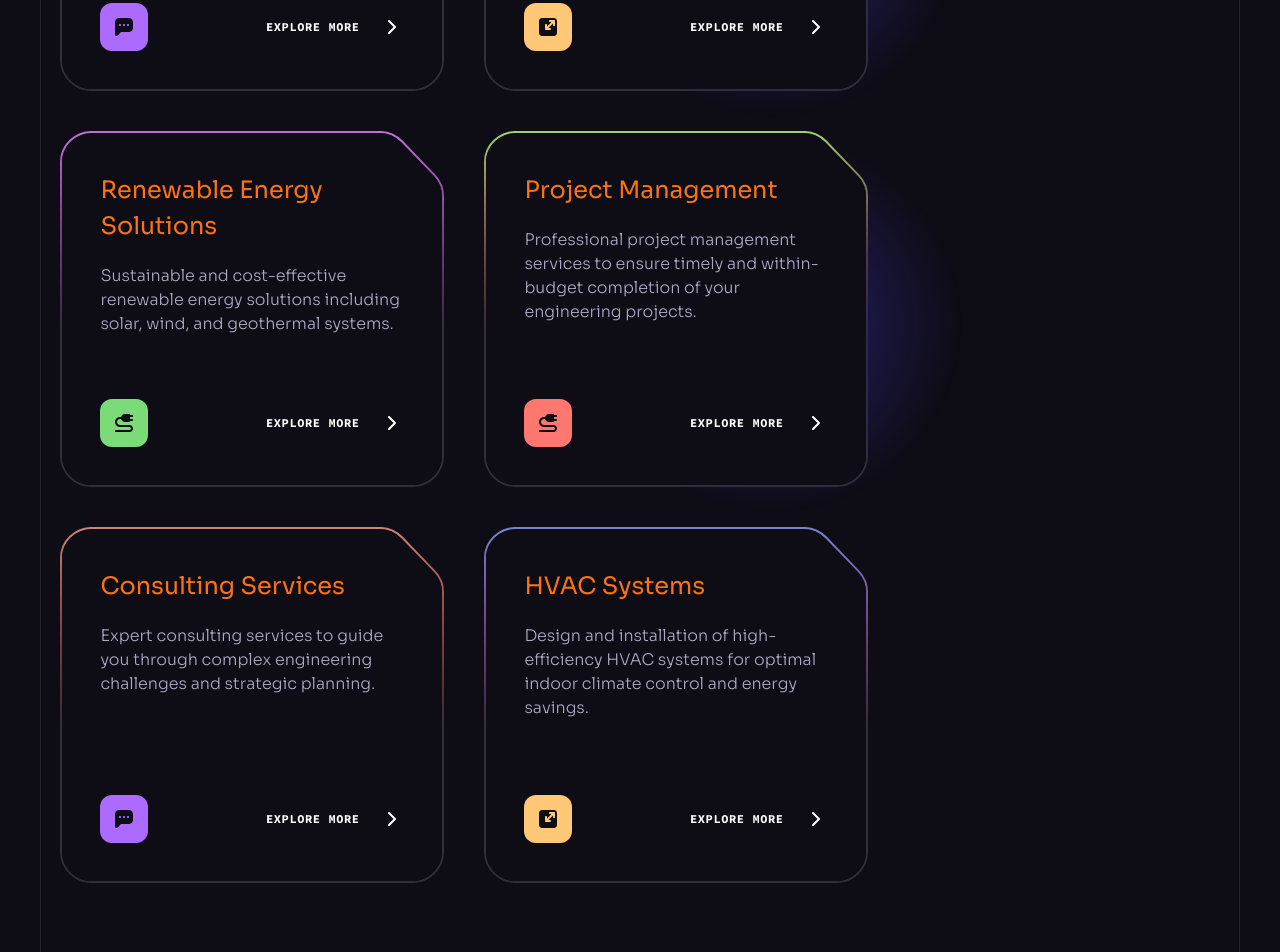
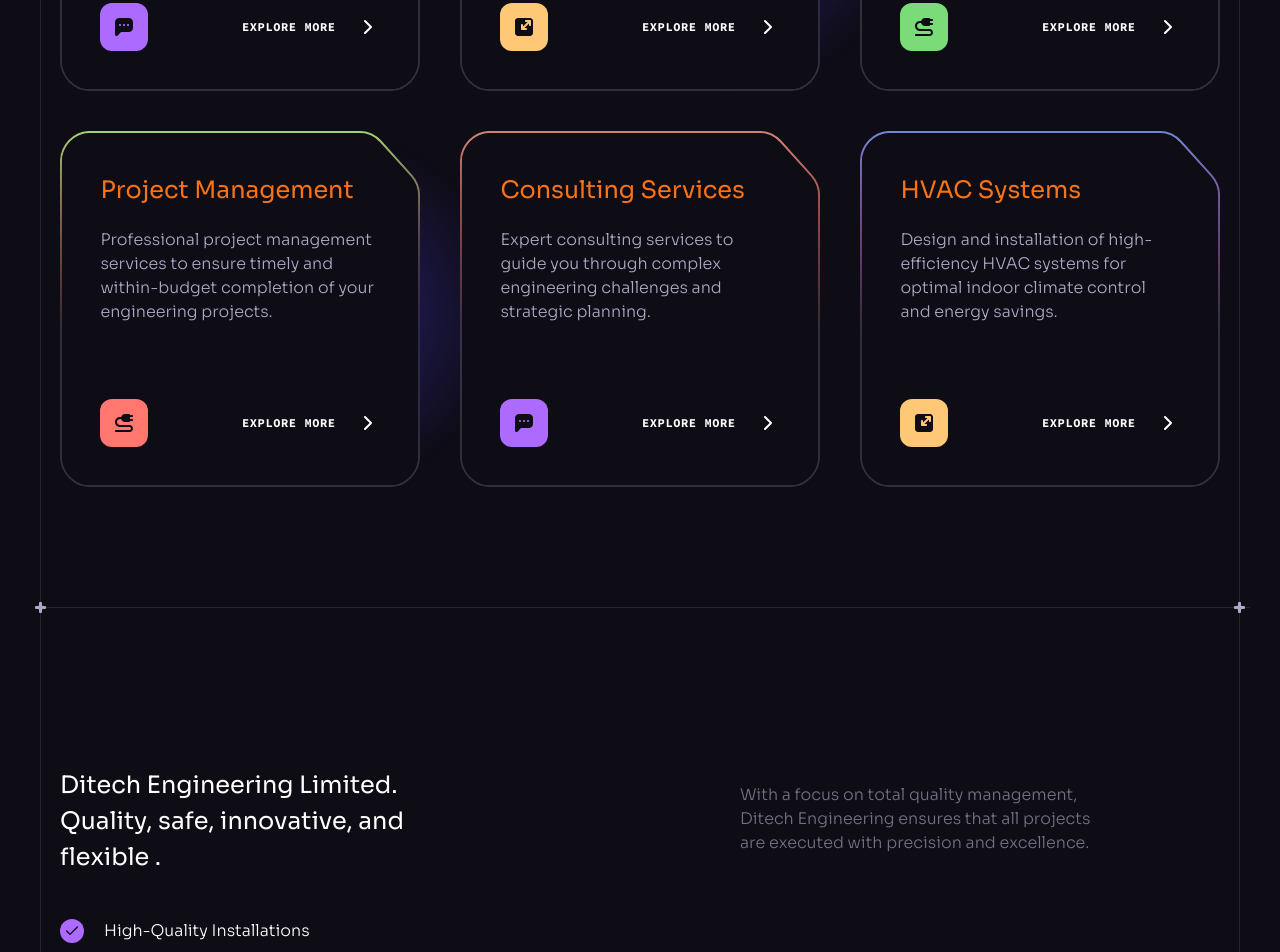
Before and after one commit to geogrey12muiruri/Ditech-engineering, a React (Vite) app: page / in a window 1280 px wide. Shown: the part 2880-3832 px from the top of the page. Built offline with nearby package versions, Linux system fonts and the light colour scheme.

Commit message:
updated the user Interface

```diff
--- a/src/components/Collaboration.jsx
+++ b/src/components/Collaboration.jsx
@@ -10,7 +10,7 @@
       <div className="container lg:flex">
         <div className="max-w-[25rem]">
           <h5 className="h5 mb-4 md:mb-8">
-            Ditech Engineering  quality, safe, innovative, and flexible .
+            Ditech Engineering Limited. Quality, safe, innovative, and flexible .
           </h5>
 
           <ul className="max-w-[22rem] mb-10 md:mb-14">
--- a/src/components/CompanyLogos.jsx
+++ b/src/components/CompanyLogos.jsx
@@ -26,10 +26,11 @@
           title="We Deliver"
         />
 
-        <div className="flex flex-wrap gap-10 mb-10">
+        {/* Updated to a grid layout for desktop */}
+        <div className="grid grid-cols-1 md:grid-cols-2 lg:grid-cols-3 gap-10 mb-10">
           {services.map((item) => (
             <div
-              className="block relative p-0.5 bg-no-repeat bg-[length:100%_100%] md:max-w-[24rem]"
+              className="block relative p-0.5 bg-no-repeat bg-[length:100%_100%] w-full"
               style={{
                 backgroundImage: `url(${item.backgroundUrl})`,
               }}
@@ -37,7 +38,7 @@
               data-aos="fade-up"
             >
               <div className="relative z-2 flex flex-col min-h-[22rem] p-[2.4rem] pointer-events-none">
-                <h5 className="h5 mb-5  text-orange-500">{item.title}</h5>
+                <h5 className="h5 mb-5 text-orange-500">{item.title}</h5>
                 <p className="body-2 mb-6 text-n-3">{item.text}</p>
                 <div className="flex items-center mt-auto">
                   <img
```
